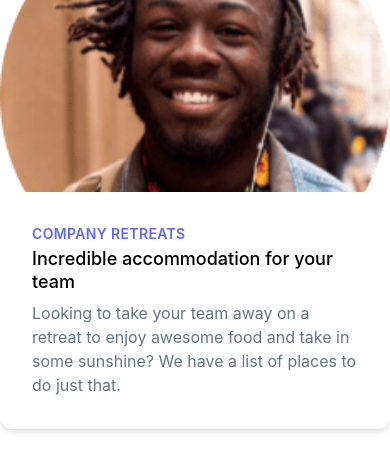
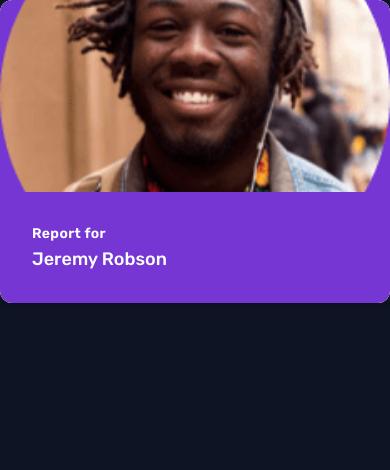
Before and after one commit to Dev-Nana/Time-Dashboard, a React (Create React App) app: page / in a window 390 px wide. Shown: the top 470 px of the page. Built offline with nearby package versions, Linux system fonts and the light colour scheme.

Commit message:
Add UserCard

```diff
--- a/src/App.js
+++ b/src/App.js
@@ -1,28 +1,12 @@
 import Perfil from './assets/images/image-jeremy.png';
+import UserCard from './usercard/usercard';
 import './App.css';
+import './index.css';
 
 function App() {
   return (
     <div className="max-w-md mx-auto bg-white rounded-xl shadow-md overflow-hidden md:max-w-2xl">
-      <div className="md:flex">
-        <div className="md:shrink-0">
-          <img className="h-48 w-full object-cover md:h-full md:w-48"
-            src={Perfil}
-            alt="Modern building architecture" />
-        </div>
-        <div className="p-8">
-          <div className="uppercase tracking-wide text-sm text-indigo-500 font-semibold">
-            Company retreats
-          </div>
-          <a href="#" className="block mt-1 text-lg leading-tight font-medium text-black hover:underline">
-            Incredible accommodation for your team
-          </a>
-          <p className="mt-2 text-slate-500">
-            Looking to take your team away on a retreat to enjoy awesome food and take in some sunshine?
-            We have a list of places to do just that.
-          </p>
-        </div>
-      </div>
+      <UserCard/>
     </div>
   );
 }
--- a/src/assets/styles/variables.css
+++ b/src/assets/styles/variables.css
@@ -1,16 +1,16 @@
-// Primary
+:root {
+  /* Primary */
+  --Blue: hsl(246, 80%, 60%);
+  --Light-red-work: hsl(15, 100%, 70%);
+  --Soft-blue-play: hsl(195, 74%, 62%);
+  --Light-red-study: hsl(348, 100%, 68%);
+  --Lime-green-exercise: hsl(145, 58%, 55%);
+  --Violet-social: hsl(264, 64%, 52%);
+  --Soft-orange-self-care: hsl(43, 84%, 65%);
 
-$Blue: hsl(246, 80%, 60%);
-$Light-red-work: hsl(15, 100%, 70%);
-$Soft-blue-play: hsl(195, 74%, 62%);
-$Light-red-study: hsl(348, 100%, 68%);
-$Lime-green-exercise: hsl(145, 58%, 55%);
-$Violet-social: hsl(264, 64%, 52%);
-$Soft-orange-self-care: hsl(43, 84%, 65%);
-
-// Neutral
-
-$Very-dark-blue: hsl(226, 43%, 10%);
-$Dark-blue: hsl(235, 46%, 20%);
-$Desaturated-blue: hsl(235, 45%, 61%);
-$Pale-Blue: hsl(236, 100%, 87%);
+  /* Neutral */
+  --Very-dark-blue: hsl(226, 43%, 10%);
+  --Dark-blue: hsl(235, 46%, 20%);
+  --Desaturated-blue: hsl(235, 45%, 61%);
+  --Pale-Blue: hsl(236, 100%, 87%);
+}
--- a/src/index.css
+++ b/src/index.css
@@ -1,17 +1,21 @@
+@import url('https://fonts.googleapis.com/css2?family=Rubik:ital,wght@0,300..900;1,300..900&display=swap');
+@import url('./assets/styles/variables.css');
+
 @tailwind base;
 @tailwind components;
 @tailwind utilities;
 
 body {
   margin: 0;
-  font-family: -apple-system, BlinkMacSystemFont, 'Segoe UI', 'Roboto', 'Oxygen',
-    'Ubuntu', 'Cantarell', 'Fira Sans', 'Droid Sans', 'Helvetica Neue',
-    sans-serif;
-  -webkit-font-smoothing: antialiased;
-  -moz-osx-font-smoothing: grayscale;
+  font-family: "Rubik", sans-serif;
+  background-color: var(--Very-dark-blue);
 }
 
 code {
   font-family: source-code-pro, Menlo, Monaco, Consolas, 'Courier New',
     monospace;
 }
+
+.usercard {
+  background-color: var(--Violet-social);
+}
--- /dev/null
+++ b/src/usercard/usercard.js
@@ -0,0 +1,27 @@
+import Perfil from '../assets/images/image-jeremy.png';
+// import './App.css';
+// import './index.css';
+
+function UserCard() {
+  return (
+    <div className="usercard max-w-md mx-auto rounded-xl shadow-md overflow-hidden md:max-w-2xl">
+      <div className="md:flex">
+        <div className="md:shrink-0">
+          <img className="h-48 w-full object-cover md:h-full md:w-48"
+            src={Perfil}
+            alt="perfil" />
+        </div>
+        <div className="p-8">
+          <div className="tracking-wide text-sm text-white font-semibold">
+            Report for
+          </div>
+          <p className="block mt-1 text-lg leading-tight font-medium text-white hover:underline">
+            Jeremy Robson
+          </p>
+        </div>
+      </div>
+    </div>
+  );
+}
+
+export default UserCard;
```
